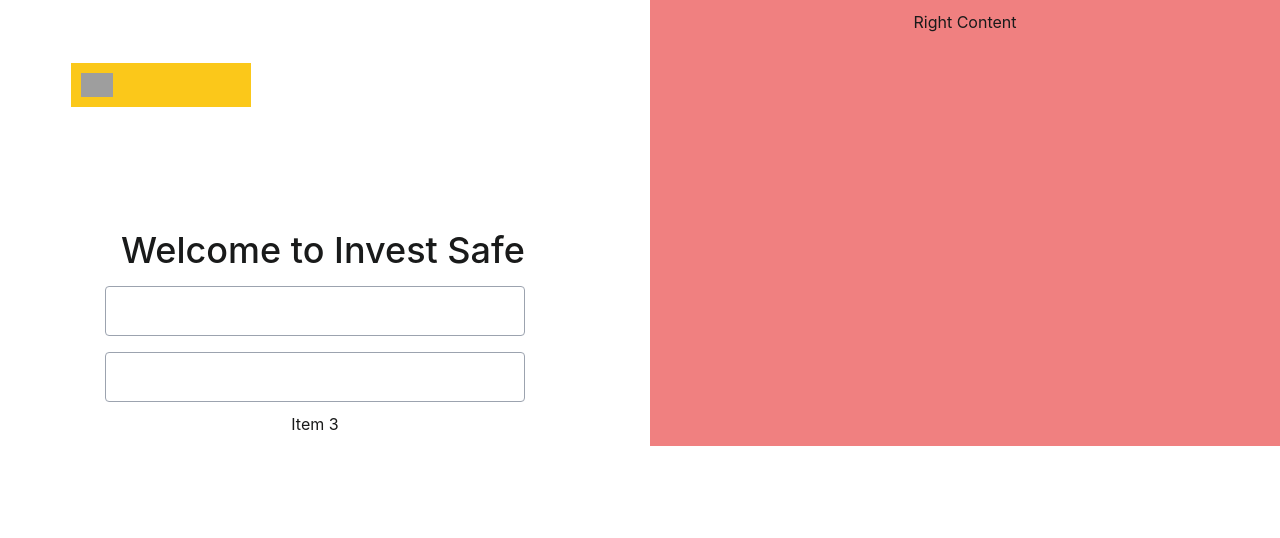
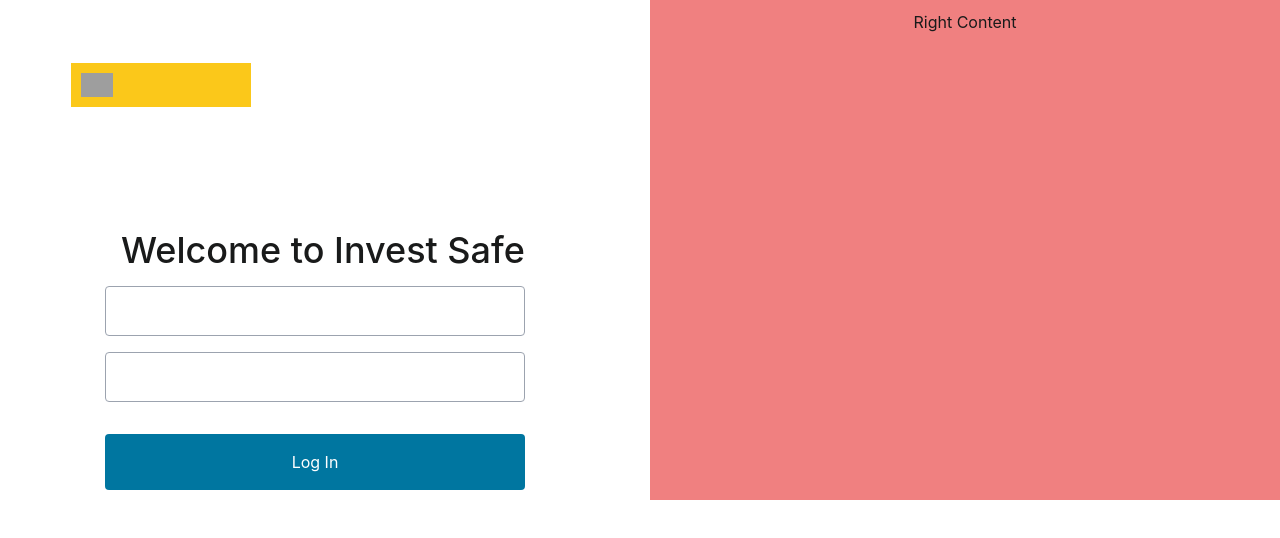
Before and after one commit to Plutus-Party-Codefest-2024/2024_Codefest_plutus, a React (Create React App) app: page / in a window 1280 px wide. Shown: the top 538 px of the page. Built offline with nearby package versions, Linux system fonts and the light colour scheme; grey boxes are pictures that could not be loaded.

Commit message:
add log in button

```diff
--- a/src/components/Login/Login.js
+++ b/src/components/Login/Login.js
@@ -12,12 +12,12 @@ const Login = () => (
       </div>
       <div class="item welcome">
       </div>
-      <form className='flex flex-col mx-auto max-w-[80%]'>
+      <form className='flex flex-col mx-auto max-w-[70%]'>
         <h1 className='pl-4 font-medium text-4xl pb-4'>Welcome to Invest Safe</h1>
         <input type='text' className='border border-gray-400 mb-4 px-5 py-3 rounded' id='User ID' />
         <input type='text' className='border border-gray-400 px-5 py-3 rounded' id='Password' />
+        <button className='bg-[#0076a0] rounded mt-8 py-4 text-white'>Log In</button>
       </form>
-      <div>Item 3</div>
     </div>
     <div class="right">Right Content</div>
   </div>
```
